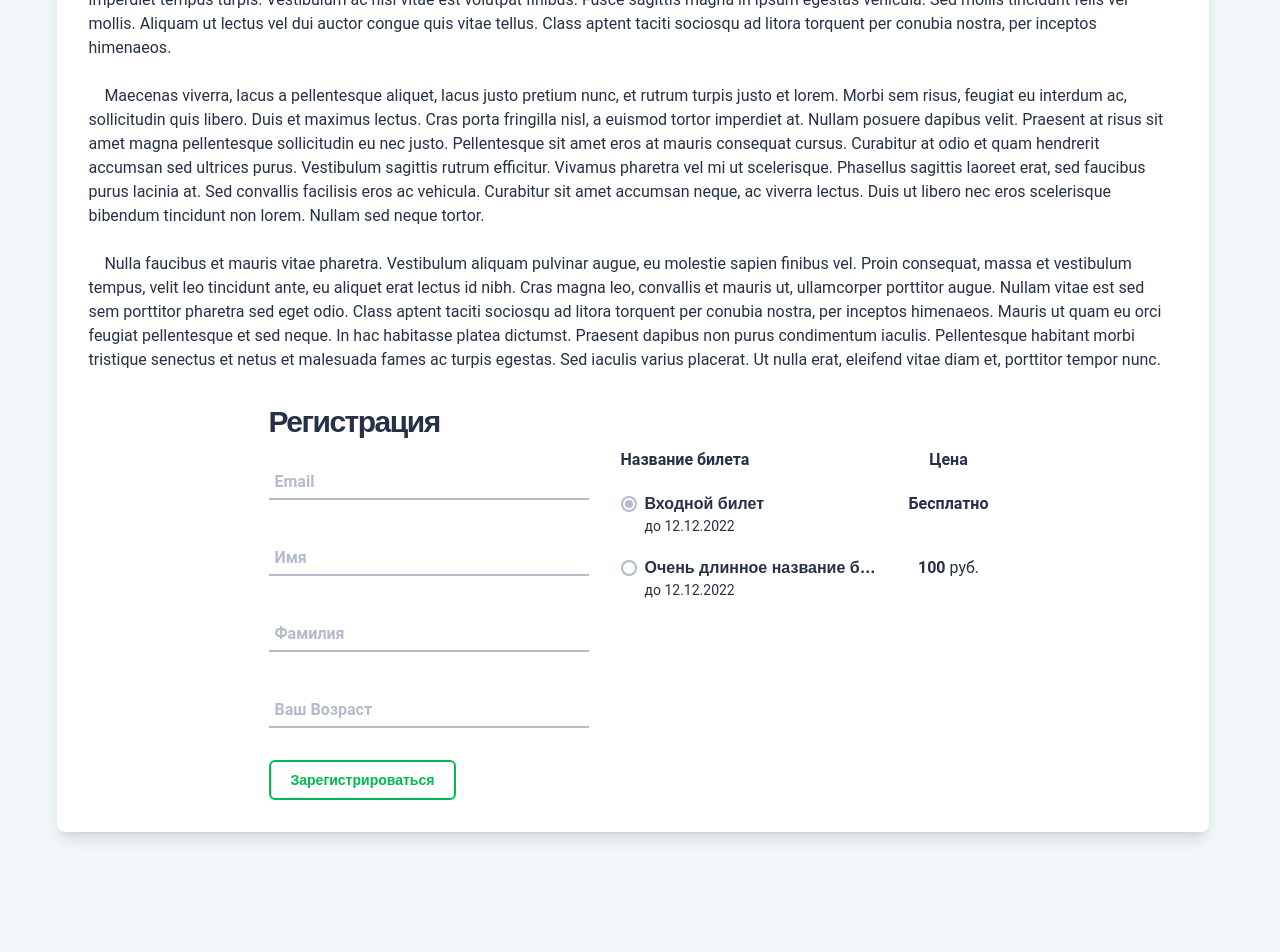
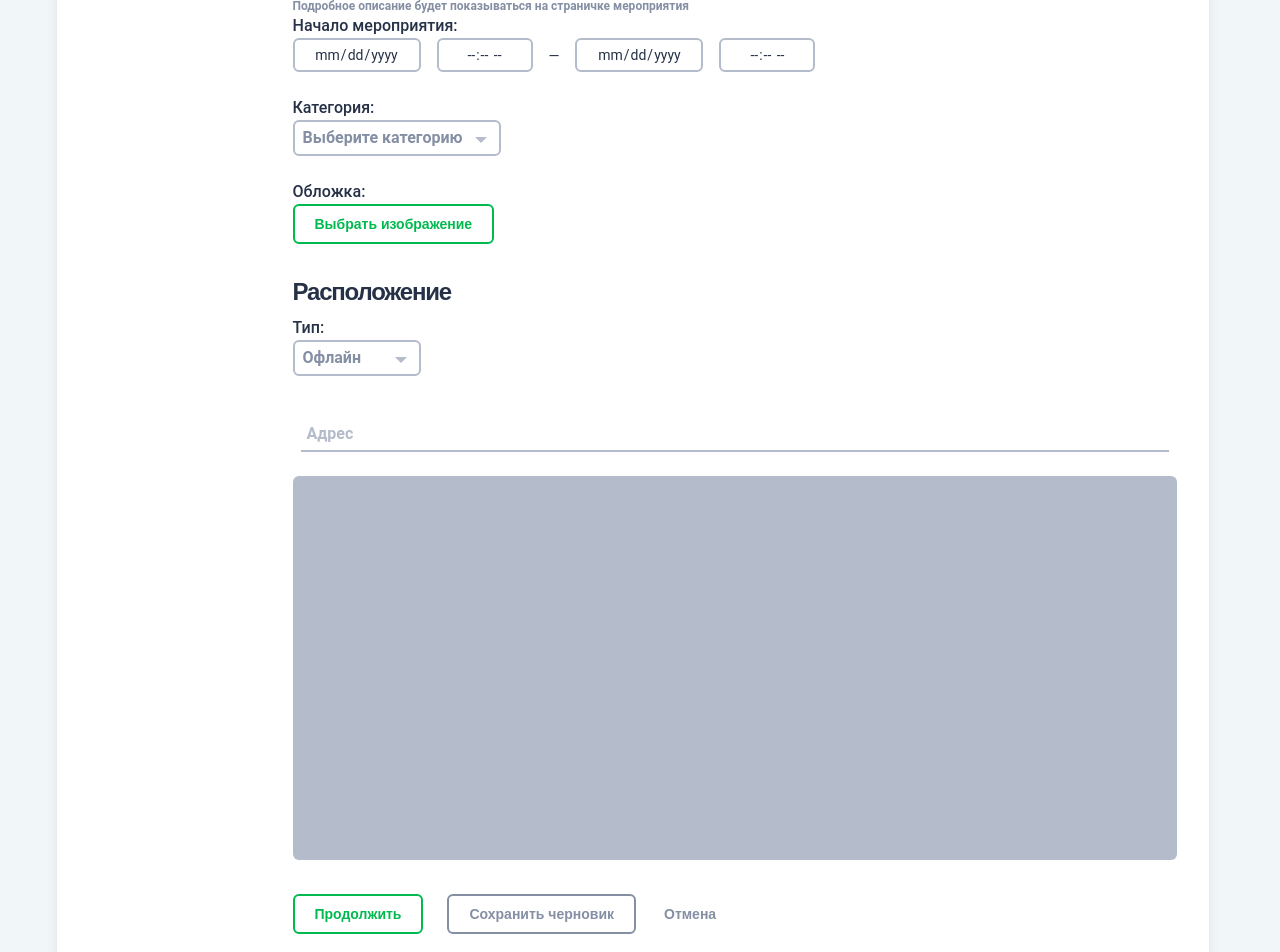
Before and after one commit to sdywa/event-planner-aspnet, a React (Create React App) app in the folder event-planner-front/: page /events/new in a window 1280 px wide. Shown: the part 760-1712 px from the top of the page. Before the commit the page ends 1656 px from the top, so only its background shows below. Built offline with nearby package versions, Linux system fonts and the light colour scheme.

Commit message:
make a new event page

```diff
--- /dev/null
+++ b/event-planner-front/src/pages/newEvent/NewEvent.tsx
@@ -0,0 +1,133 @@
+import { FC } from "react";
+import { PageLayout } from "../../components/layouts/page-layout/PageLayout";
+import { List } from "../../components/UI/list/List";
+import { ListItem } from "../../components/UI/list/ListItem";
+import useForm from "../../hooks/forms/useForm";
+import { IFormInputStatus, IFormInputData, IServerError } from "../../types";
+import { FormInput } from "../../components/UI/forms/form-input/FormInput";
+import { Textarea } from "../../components/UI/inputs/textarea/Textarea";
+import { Select } from "../../components/UI/inputs/select/Select";
+import { Button, ButtonStyles } from "../../components/UI/button/Button";
+import { DateTimeInput } from "../../components/UI/inputs/DateTimeInput";
+import { SubmitButton } from "../../components/UI/button/SubmitButton";
+import { FileUpload, AcceptedTypes } from "../../components/UI/inputs/FileUpload";
+import { IS_NOT_EMPTY, MIN_LENGTH, MAX_LENGTH } from "../../hooks/useValidation";
+
+export const NewEvent: FC = () => {
+    const data: { [key: string]: IFormInputData } = {
+        name: {
+            label: "Название",
+            type: "text",
+            autoComplete: "off",
+            validation: [IS_NOT_EMPTY("Укажите название"), MIN_LENGTH(3), MAX_LENGTH(50)]
+        },
+        address: {
+            label: "Адрес",
+            type: "text",
+            autoComplete: "off",
+            validation: [IS_NOT_EMPTY("Укажите адрес"), MIN_LENGTH(3), MAX_LENGTH(100)]
+        },
+    };
+    const infoForm = useForm(sendFormData);
+    const categories = [
+        { id: 1, name: "Business", title: "Бизнес" },
+        { id: 2, name: "IT", title: "ИТ и интернет" },
+        { id: 3, name: "Science", title: "Наука" },
+        { id: 4, name: "Hobby", title: "Хобби и творчество" },
+        { id: 5, name: "Languages", title: "Иностранные языки" },
+        { id: 6, name: "Culture", title: "Искусство и культура" },
+        { id: 7, name: "Movie", title: "Кино" },
+        { id: 8, name: "Sport", title: "Спорт" },
+        { id: 9, name: "Exhibition", title: "Выставки" },
+        { id: 10, name: "Concert", title: "Концентры" },
+        { id: 11, name: "Other", title: "Другие события" },
+        { id: 12, name: "OtherEntertaiment", title: "Другие развлечения" }
+    ];
+
+    const eventType = [
+        { id: 1, name: "Offline", title: "Офлайн" },
+        { id: 2, name: "Online", title: "Онлайн" }
+    ]
+
+    function sendFormData(data: {[key: string]: IFormInputStatus}): IServerError {
+        console.log("sent!");
+        return {};
+    }
+
+    // TODO: доделать ответ сервера в datatimeinput
+    return (
+        <PageLayout title="Новое мероприятие">
+            <div className="flex gap-12">
+                <List className="w-48 text-black">
+                    <ListItem className="text-green">Информация</ListItem>
+                    <ListItem className="hover:text-darkgray">Анкета</ListItem>
+                    <ListItem className="hover:text-darkgray">Билеты</ListItem>
+                </List>
+                <form className="w-full flex flex-col gap-8" onSubmit={infoForm.onSubmit} onChange={infoForm.onChange}>
+                    <div className="flex flex-col gap-4">
+                        <div className="flex flex-col">
+                            <h3 className="text-2xl">Основное</h3>
+                            <div className="w-96">
+                                <FormInput name="name" data={data.name} serverError={infoForm.serverErrors["name"]} isSubmitted={infoForm.isSubmitted} callBack={infoForm.updateInputStatuses} />
+                            </div>
+                            <Textarea name="shortDescription" label="Краткое описание:" minLength={50} maxLength={250} className="h-20" serverError={infoForm.serverErrors["shortDescription"]} isSubmitted={infoForm.isSubmitted} callBack={infoForm.updateInputStatuses} additionalText="Краткое описание будет отображаться на странице списка мероприятий"/>
+                            <Textarea name="description" label="Подробное описание:" minLength={200} className="h-60" serverError={infoForm.serverErrors["description"]} isSubmitted={infoForm.isSubmitted} callBack={infoForm.updateInputStatuses} additionalText="Подробное описание будет показываться на страничке мероприятия"/>
+                        </div>
+                        <div>
+                            <div>
+                                <span className="font-medium">Начало мероприятия:</span>
+                                <div className="flex gap-2 font-roboto text-sm">
+                                    <DateTimeInput name="start-date" serverError="a" isFormSubmitted={infoForm.isSubmitted} callBack={infoForm.updateInputStatuses} />
+                                    <span className="p-2">—</span>
+                                    <DateTimeInput name="end-date" serverError="a" isFormSubmitted={infoForm.isSubmitted} callBack={infoForm.updateInputStatuses} />
+                                </div>
+                            </div>
+                            <div className="flex flex-col">
+                                <span className="font-medium">Категория:</span>
+                                <div className="w-52">
+                                    <Select name="category" defaultValue="Выберите категорию" options={categories.map(({id, title}) => ({value: id.toString(), title}))} isFormSubmitted={infoForm.isSubmitted} callBack={infoForm.updateInputStatuses} />
+                                </div>
+                            </div>
+                            <div>
+                                <span className="font-medium">Обложка:</span>
+                                <FileUpload name="cover" title="Выбрать изображение" acceptedType={AcceptedTypes.IMAGES} serverError="a" isFormSubmitted={infoForm.isSubmitted} callBack={infoForm.updateInputStatuses} />
+                            </div>
+                        </div>
+                    </div>
+                    <div className="flex flex-col">
+                        <h3 className="text-2xl mb-2">Расположение</h3>
+                        <div className="flex flex-col">
+                            <span className="font-medium">Тип:</span>
+                            <div className="w-32">
+                                <Select name="type" defaultValue={eventType[0].id.toString()} options={eventType.map(({id, title}) => ({value: id.toString(), title}))} isFormSubmitted={infoForm.isSubmitted} callBack={infoForm.updateInputStatuses} />
+                            </div>
+                        </div>
+                        {
+                            infoForm.getInputStatus("type")?.value === eventType[0].id.toString() &&
+                            <div className="flex flex-col">
+                                <div className="mx-2">
+                                    <FormInput name="address" data={data.address} serverError={infoForm.serverErrors["address"]} isSubmitted={infoForm.isSubmitted} callBack={infoForm.updateInputStatuses} />
+                                </div>
+                                <div className="w-full h-96 bg-lightgray rounded-md"></div>
+                            </div>
+                        }
+                    </div>
+                    <div className="flex items-center gap-4">
+                        <div className="flex items-center gap-6">
+                            <SubmitButton disabled={infoForm.hasError} isPrimary={true}
+                                buttonStyle={infoForm.hasError ? ButtonStyles.BUTTON_RED : ButtonStyles.BUTTON_GREEN}>
+                                Продолжить
+                            </SubmitButton>
+                            <Button isPrimary={true} buttonStyle={ButtonStyles.BUTTON_GRAY}>
+                                Сохранить черновик
+                            </Button>
+                        </div>
+                        <Button link="/events">
+                            <div className="text-gray hover:text-red">Отмена</div>
+                        </Button>
+                    </div>
+                </form>
+            </div>
+        </PageLayout>
+    );
+}
--- a/event-planner-front/src/router/index.ts
+++ b/event-planner-front/src/router/index.ts
@@ -4,6 +4,7 @@ import { Event } from "../pages/event/Event";
 import Learn from "../pages/learn/Learn";
 import { Login } from "../pages/login/Login";
 import { Signup } from "../pages/signup/Signup";
+import { NewEvent } from "../pages/newEvent/NewEvent";
 
 interface route {
     path: string;
@@ -13,6 +14,7 @@ interface route {
 export const routes: route[] = [
     { path: "/", component: Events },
     { path: "/events/:id", component: Event },
+    { path: "/events/new", component: NewEvent },
     { path: "/learn", component: Learn },
 ];
 
```
